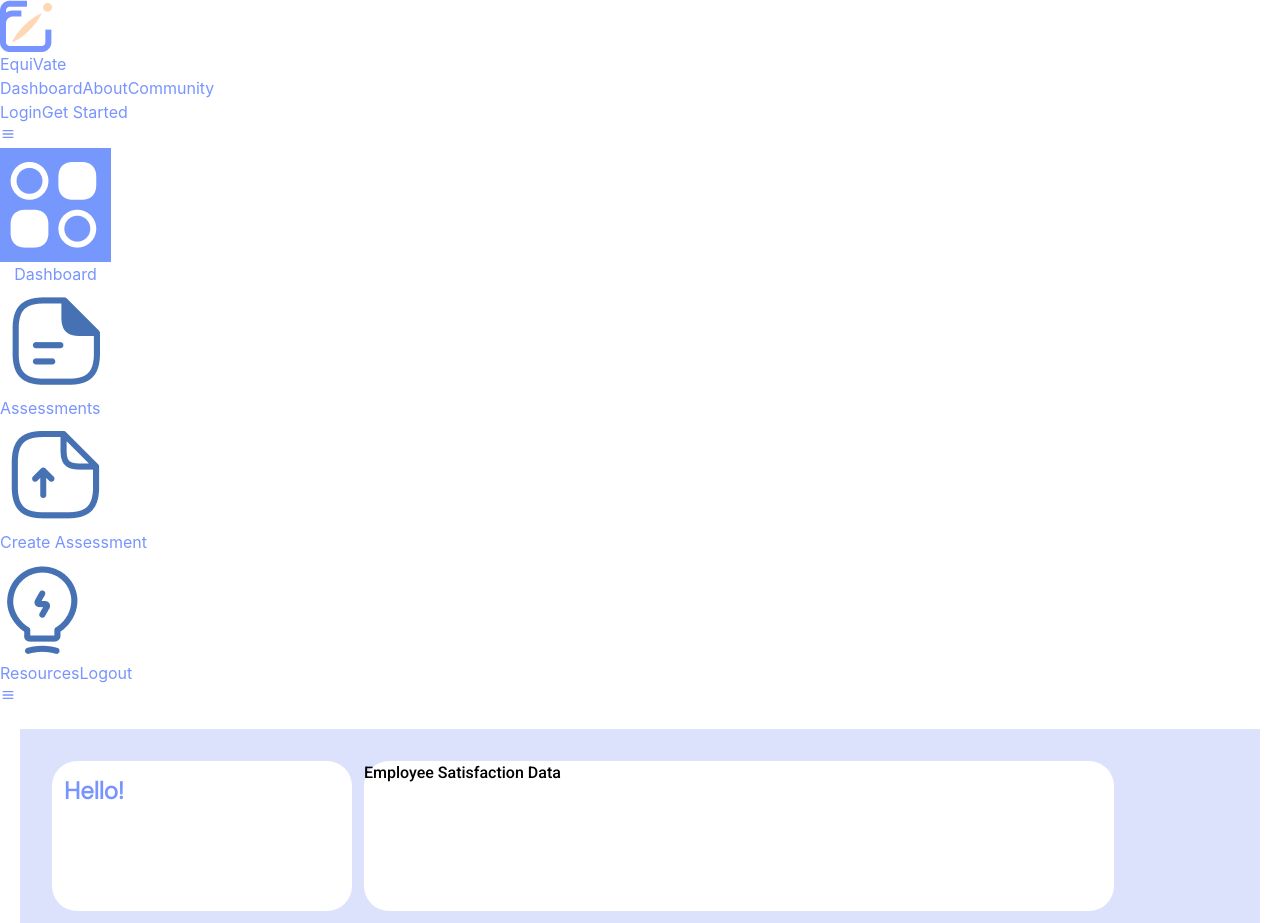
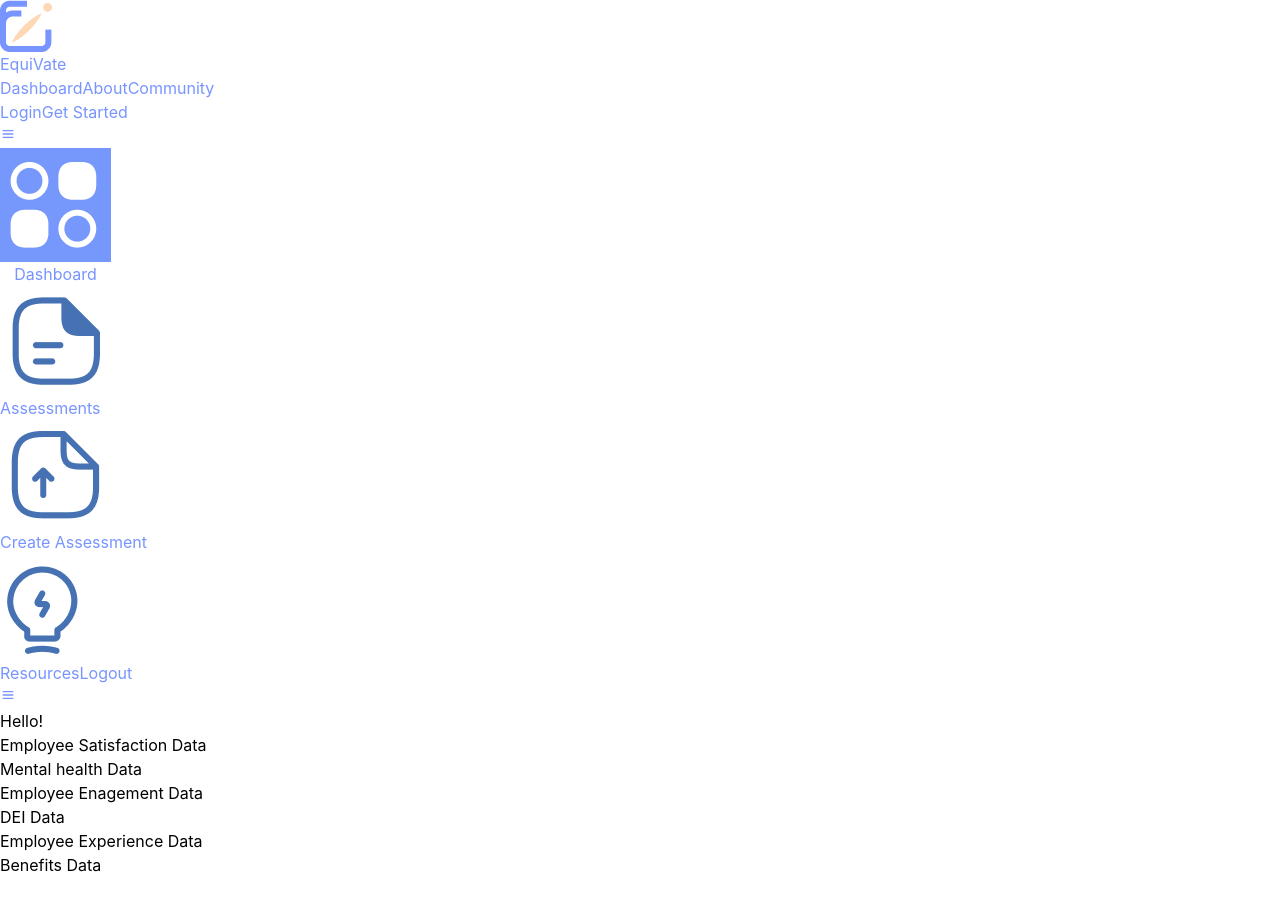
Before and after one commit to cherryontech/guava_dream_fall2023, a React (Create React App) app: page /dashboard in a window 1280 px wide. Shown: the top 923 px of the page. After the commit the page ends 877 px from the top, so only its background shows below. Built offline with nearby package versions, Linux system fonts and the light colour scheme.

Commit message:
chore: Remove css import chore: Add tailwind style

```diff
--- a/src/Pages/Dashboard/Dashboard.js
+++ b/src/Pages/Dashboard/Dashboard.js
@@ -1,22 +1,26 @@
 import SideMenu from "../../SideMenu";
-import "./Dashboard.css";
+//import "./Dashboard.css";
 
 
 const Dashboard = () => {
     return (
-        <div className="flex max-w-max">
+        <div className="flex">
             <SideMenu />
-            <section className="dashboard-container">
-                <div className="top-row">
-                    <h1 className="welcome-box">Hello!</h1>
-                    <div className="employee-satisfaction-box">Employee Satisfaction Data</div>
+            <section className="flex flex-col m-5 w-screen h-screen border-2 bg-indigo-100">
+                <div className="w-full">
+                    <div className="flex gap-6  m-4">
+                        <h1 className="flex h-44 w-96 mr-2 p-2 self-center font-bold text-indigo-400 text-xl border-2 bg-white rounded-3xl">Hello!</h1>
+                        <div className="h-44 w-3/5 border-2 rounded-3xl bg-white">Employee Satisfaction Data</div>
+                    </div>
                 </div>
-                <div className="mental-health-box">Mental health Data</div>
-                <div className="square-of-boxes">
-                    <div className="employee-engagement-box">Employee Enagement Data</div>
-                    <div className="dei-box">DEI Data</div>
-                    <div className="employee-experience-box">Employee Experience Data</div>
-                    <div className="benefits-box">Benefits Data</div>
+                <div className="flex w-full h-full gap-8">
+                    <div className="h-4/5 w-1/3 ml-4 border-2 bg-white rounded-3xl">Mental health Data</div>
+                    <div className="grid grid-cols-2 gap-6 h-4/5">
+                        <div className="h-72 w-96 border-2 bg-white rounded-3xl">Employee Enagement Data</div>
+                        <div className="h-72 w-96 border-2 bg-white rounded-3xl">DEI Data</div>
+                        <div className="h-72 w-96 border-2 bg-white rounded-3xl">Employee Experience Data</div>
+                        <div className="h-72 w-96 border-2 bg-white rounded-3xl">Benefits Data</div>
+                    </div>
                 </div>
             </section>
         </div>
```
